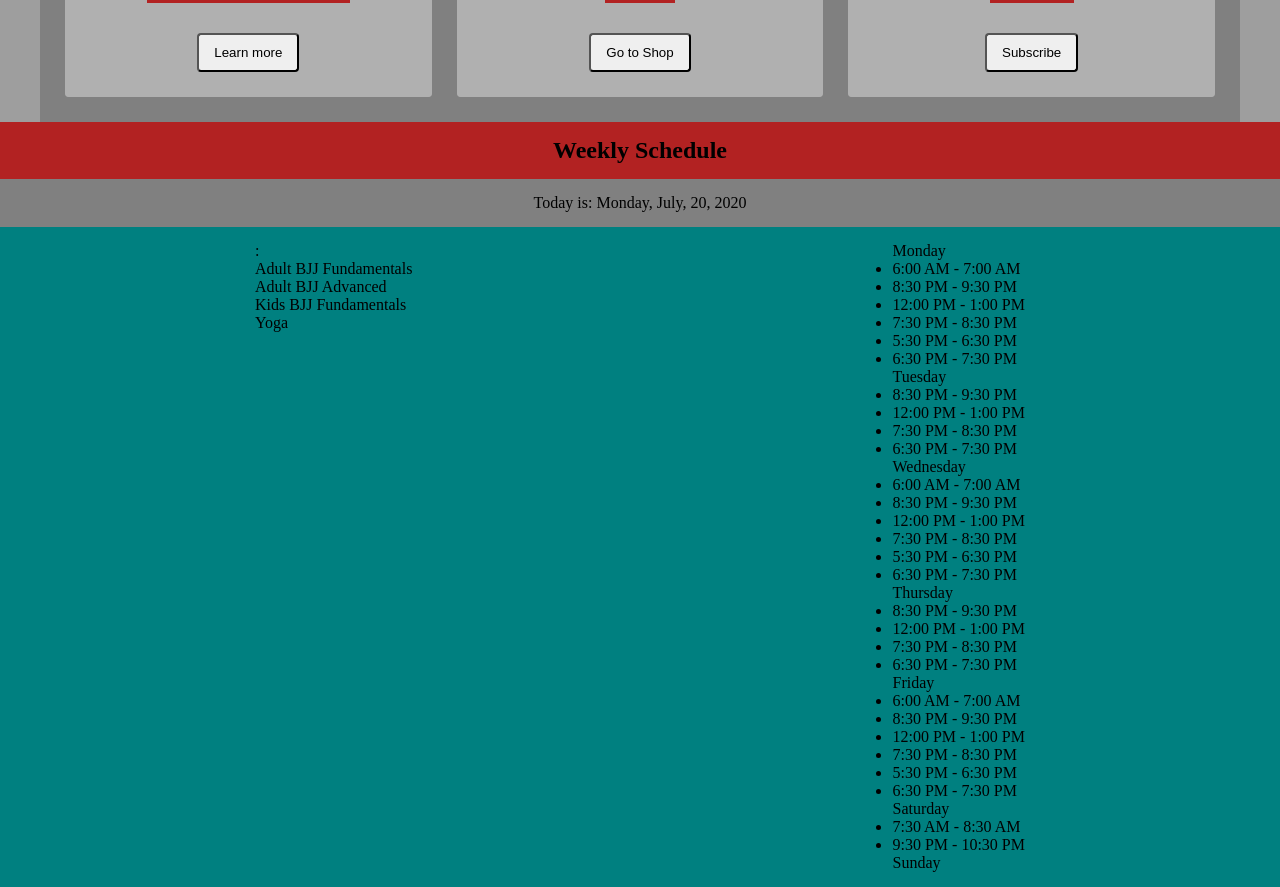
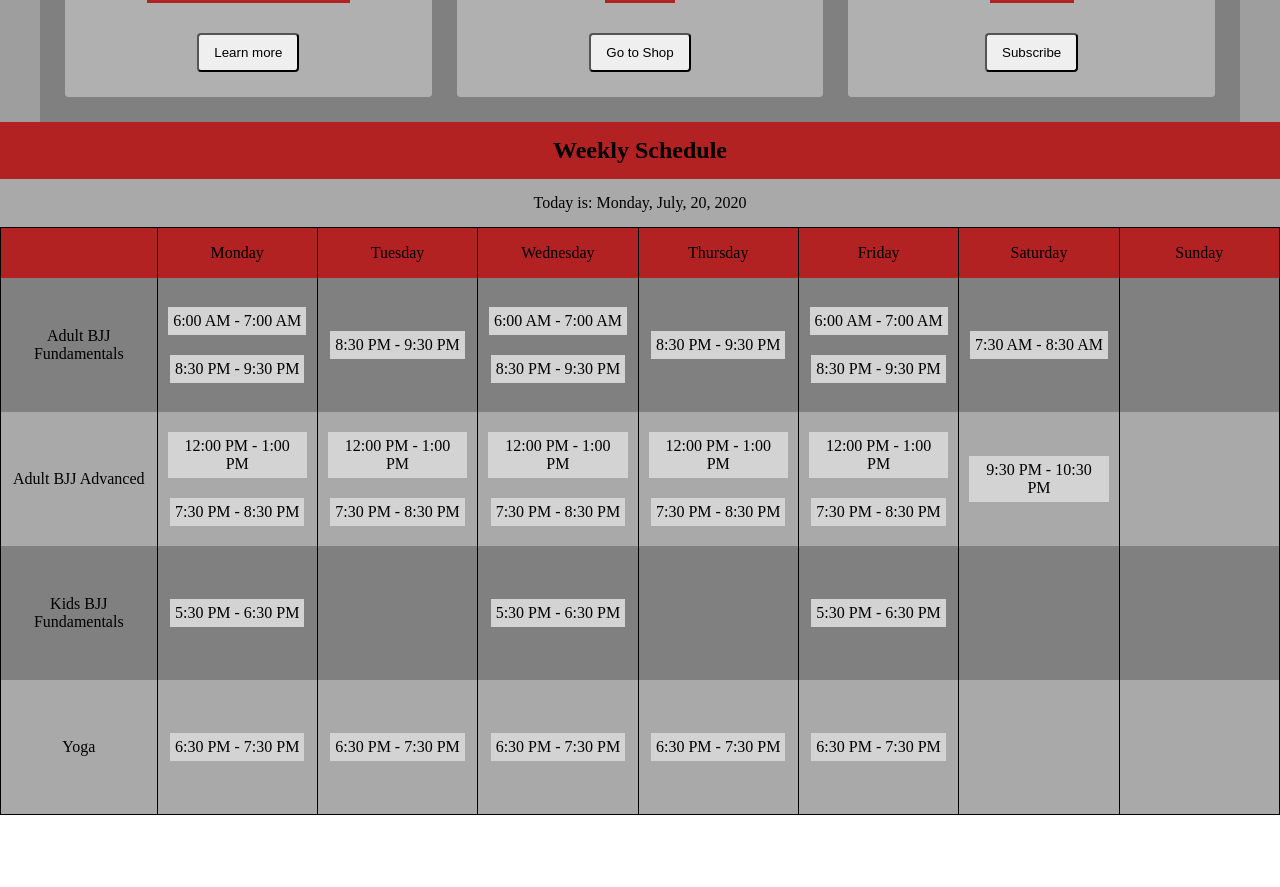
Before and after one commit to JorgeReyesJunior/sg-mma, a React (Create React App) app: page / in a window 1280 px wide. Shown: the part 2740-3627 px from the top of the page. After the commit the page ends 3555 px from the top, so only its background shows below. Built offline with nearby package versions, Linux system fonts and the light colour scheme.

Commit message:
Update the calendar week view styles (for small-large screens).

```diff
--- a/src/app/components/Calendar/Calendar.css
+++ b/src/app/components/Calendar/Calendar.css
@@ -2,7 +2,7 @@
   position: relative;
   display: flex;
   flex-direction: column;
-  background: grey;
+  background: teal;
 }
 .c-calendar__title {
   width: 100%;
@@ -13,12 +13,11 @@
 .c-calendar__header {
   position: relative;
   display: flex;
-  /* flex-wrap: wrap; */
   flex-direction: column;
   width: 100%;
+  background: darkgray;
 }
-.c-calendar__indicators,
-.c-calendar__controls {
+.c-calendar__indicators {
   display: flex;
   flex-direction: row;
   width: 100%;
@@ -29,8 +28,102 @@
   display: flex;
   flex-direction: row;
   width: 100%;
-  padding: 15px;
-  background: teal;
+  border-top: 1px solid black;
+  border-bottom: 1px solid black;
+}
+.c-calendar__courselist {
+  border-right: 1px solid black;
+  border-left: 1px solid black;
+}
+.c-calendar__courselist,
+.c-calendar__schedule,
+.c-calendar__weekday {
+  display: grid;
+}
+.c-calendar__courselist .c-calendar__course:nth-child(1) .c-calendar__course-name {
+  visibility: hidden;
+}
+.c-calendar__weekday .c-weekday:nth-child(1) {
+  background: firebrick;
+  width: 100%;
+}
+.c-calendar__schedule {
+  width: 100%;
+}
+.c-calendar__weekday {
+  width: 100%;
+  border-right: 1px solid black;
+}
+.c-calendar__course,
+.c-weekday {
+  display: grid;
+  padding: 10px;
+  text-align: center;
+}
+.c-calendar__weekday .c-weekday:nth-child(odd) {
+  background: darkgrey;
+  width: 100%;
+}
+.c-calendar__weekday .c-weekday:nth-child(even) {
+  background: grey;
+}
+.c-calendar__weekday .c-weekday:nth-child(1) {
+  background: firebrick;
+}
+.c-calendar__course-name,
+.c-weekday__name,
+.c-weekday__courses {
+  align-self: center;
+}
+.c-weekday__courses {
+  display: flex;
+  flex-direction: column;
+  list-style: none;
+}
+.c-weekday__course-schedule {
+  margin: 10px auto;
+}
+.c-weekday__course-times {
+  background: lightgray;
+  padding: 5px;
+}
+
+/** small screen **/
+.c-weekday.c-weekday--s-screen  {
+  padding: 0 15px;
+}
+.c-weekday--s-screen {
+  grid-template-columns: repeat(12, 1fr);
+  width: 100%;
+  align-items: center;
+}
+.c-weekday--s-screen .c-weekday__course {
+  grid-column-start: 1;
+  grid-column-end: 5;
+  display: grid;
+  width: 100%;
+  height: 100%;
+}
+.c-weekday--s-screen .c-weekday__course-name {
+  align-self: center;
+}
+.c-weekday--s-screen .c-weekday__schedule {
+  grid-column-start: 6;
+  grid-column-end: 12;
+  display: grid;
+  width: 100%;
+  height: 100%;
+  padding-top: 15px;
+  padding-bottom: 15px;
+  padding-left: 25%;
+  list-style: none;
+  border-left: 1px solid black;
+}
+.c-weekday--s-screen .c-weekday__times {
+  align-self: center;
+  margin: 10px auto;
+  padding: 5px;
+  background: lightgray
 }
 
 /**
@@ -44,7 +137,25 @@
 /* @media (min-width: 576px) {} */
 
 /* Medium devices */
-/* @media (min-width: 768px) {} */
+@media (min-width: 768px) {
+  .c-calendar__courselist .c-calendar__course:nth-child(1) .c-calendar__course-name {
+    visibility: hidden;
+  }
+  .c-calendar__courselist .c-calendar__course:nth-child(odd),
+  .c-calendar__weekday .c-weekday:nth-child(odd) {
+    background: darkgrey;
+    width: 100%;
+  }
+  .c-calendar__courselist .c-calendar__course:nth-child(even),
+  .c-calendar__weekday .c-weekday:nth-child(even) {
+    background: grey;
+    width: 100%;
+  }
+  .c-calendar__courselist .c-calendar__course:nth-child(1),
+  .c-calendar__weekday .c-weekday:nth-child(1) {
+    background: firebrick;
+  }
+}
 
 /* Large devices */
 /* @media (min-width: 992px) {} */
```
